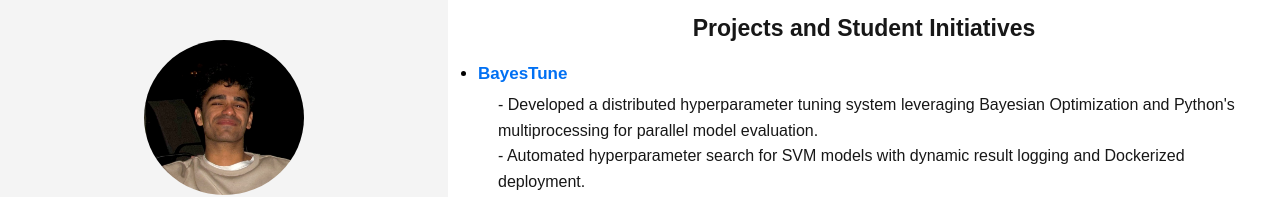
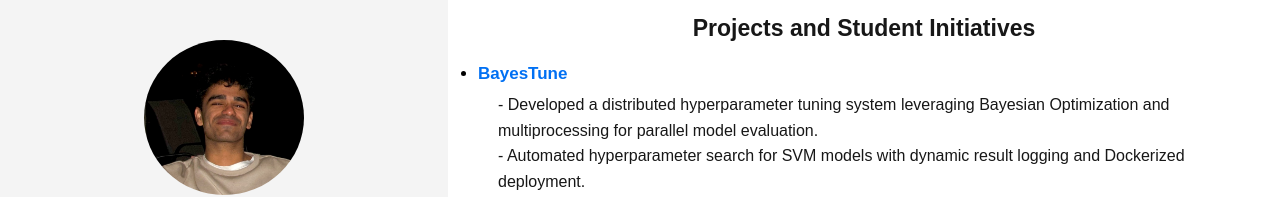
Before and after one commit to rohan-mecheri/rohanmecheri.com, a Next.js app: page / in a window 1280 px wide. Shown: the top 197 px of the page. Built offline with nearby package versions, Linux system fonts and the light colour scheme.

Commit message:
Vercel fixes

```diff
--- a/src/app/page.tsx
+++ b/src/app/page.tsx
@@ -42,7 +42,7 @@ export default function Home() {
             </li>
           </ul>
           <ul style={{ paddingLeft: '40px', marginTop: '5px', listStyleType: 'none' }}>
-            <li>- Developed a distributed hyperparameter tuning system leveraging Bayesian Optimization and Python's multiprocessing for parallel model evaluation.</li>
+            <li>- Developed a distributed hyperparameter tuning system leveraging Bayesian Optimization and multiprocessing for parallel model evaluation.</li>
             <li>- Automated hyperparameter search for SVM models with dynamic result logging and Dockerized deployment.</li>
             <li>- Achieved 97.2% cross-validation accuracy in hyperparameter tuning for SVM models, with optimally computed hyperparameters</li>
           </ul>
```
